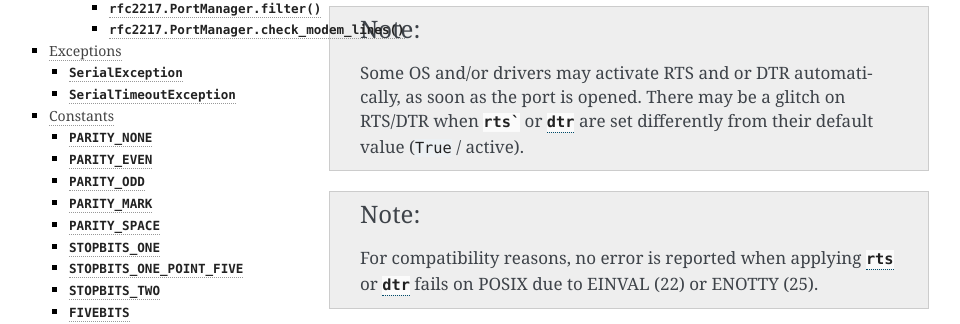
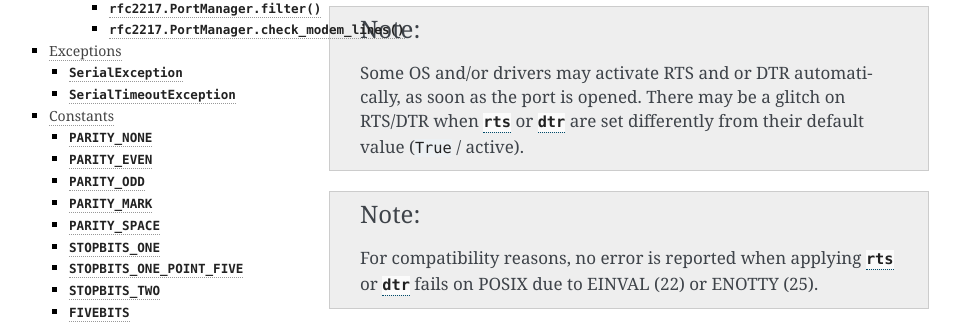
Before and after one commit to pyserial/pyserial, a Sphinx documentation site: the page built from documentation/pyserial_api.rst, in a window 1280 px wide and 900 px high, scrolled down 2019 px. Shown: the part 147-471 px from the top of the window, without its empty margins (151-1111 px from the left). Built offline with Sphinx 7.4.7, drawn with Linux system fonts in a browser that asks for light colours.

Commit message:
docs: remove stray backtick

```diff
--- a/documentation/pyserial_api.rst
+++ b/documentation/pyserial_api.rst
@@ -122,7 +122,7 @@ Native ports
 
             Some OS and/or drivers may activate RTS and or DTR automatically,
             as soon as the port is opened. There may be a glitch on RTS/DTR
-            when :attr:`rts`` or :attr:`dtr` are set differently from their
+            when :attr:`rts` or :attr:`dtr` are set differently from their
             default value (``True`` / active).
 
         .. note::
```
